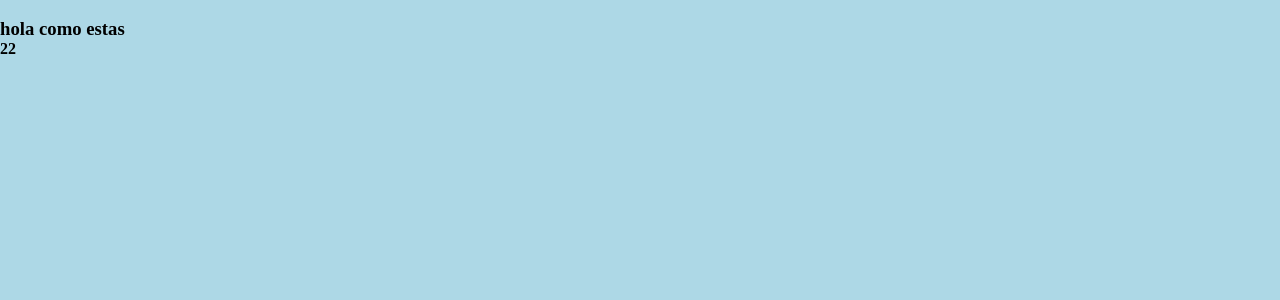
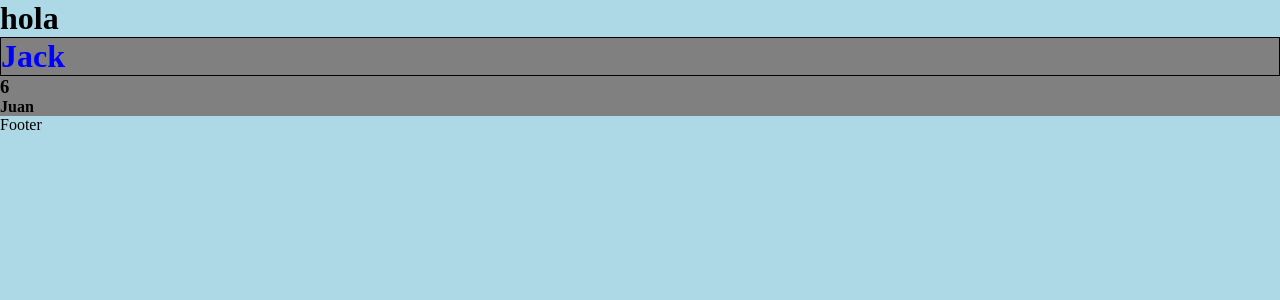
Before and after one commit to guiyee89/comision-43240-guillermo-di-nanno, a React (Vite) app: page / in a window 1280 px wide. Shown: the top 300 px of the page. Built offline with nearby package versions, Linux system fonts and the light colour scheme.

Commit message:
se trabajo con jsx y componentes

```diff
--- a/src/App.jsx
+++ b/src/App.jsx
@@ -1,8 +1,15 @@
- import { Tarjeta } from "./Tarjeta";
+ import { Footer } from "./Footer";
+import { Home } from "./Home";
+import { Navbar } from "./Navbar";
+
 
  function App() {
   return(
-    <Tarjeta />
+    <>
+      <Navbar />
+      <Home />
+      <Footer />
+    </>
   )
 }
 
--- /dev/null
+++ b/src/Footer.jsx
@@ -0,0 +1,6 @@
+
+export const Footer = () => {
+  return (
+    <div>Footer</div>
+  )
+}
--- /dev/null
+++ b/src/Home.jsx
@@ -0,0 +1,31 @@
+
+import styles from "./Home.module.css"
+
+export const Home = () => {
+
+    let nombre = "Juan"
+
+    let mascota = {
+        nombre: "Jack",
+        raza: "callejero",
+        color: "blanco"
+    }
+    const saludarJack = () =>{
+        console.log("hola Jack")
+    }
+
+    /* Desestructurando styles */
+    const {card} = styles
+  return (
+    /* Para agregar estilos "styles" seria un objeto */
+    <div className={styles.container}>
+        {/* Podemos desestructurar styles dado que es un objeto */}
+        <h1 className={card}>{mascota.nombre}</h1>
+        <h3>{3+3}</h3>
+        {
+            saludarJack()
+        }
+        <h4>{nombre}</h4>
+    </div>
+  )
+}
--- /dev/null
+++ b/src/Home.module.css
@@ -0,0 +1,8 @@
+.container{
+    width: 100%;
+    background-color: gray;
+}
+.card{
+    border: 1px solid black;
+    color: blue;
+}
--- /dev/null
+++ b/src/Navbar.jsx
@@ -0,0 +1,7 @@
+export const Navbar = () => {
+  return <>
+        <div>
+            <h1>hola</h1>
+        </div>
+  </>;
+};
--- a/src/Tarjeta.jsx
+++ /dev/null
@@ -1,13 +0,0 @@
-export function Tarjeta(){
-
-    let text = "hola como estas"
-    let edad = 22
-
-    return(
-        <div>
-            <img src="" alt="" />
-            <h3>{text}</h3>
-            <h4>{edad}</h4>
-        </div>
-    )
-}
```
